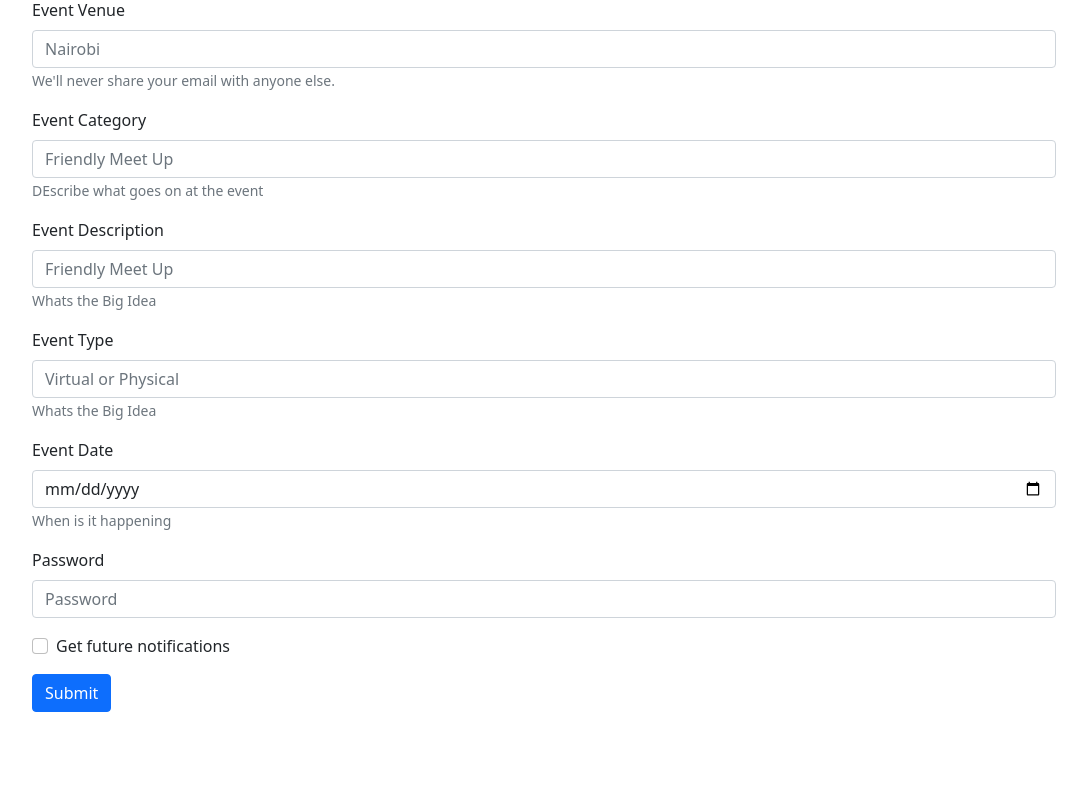
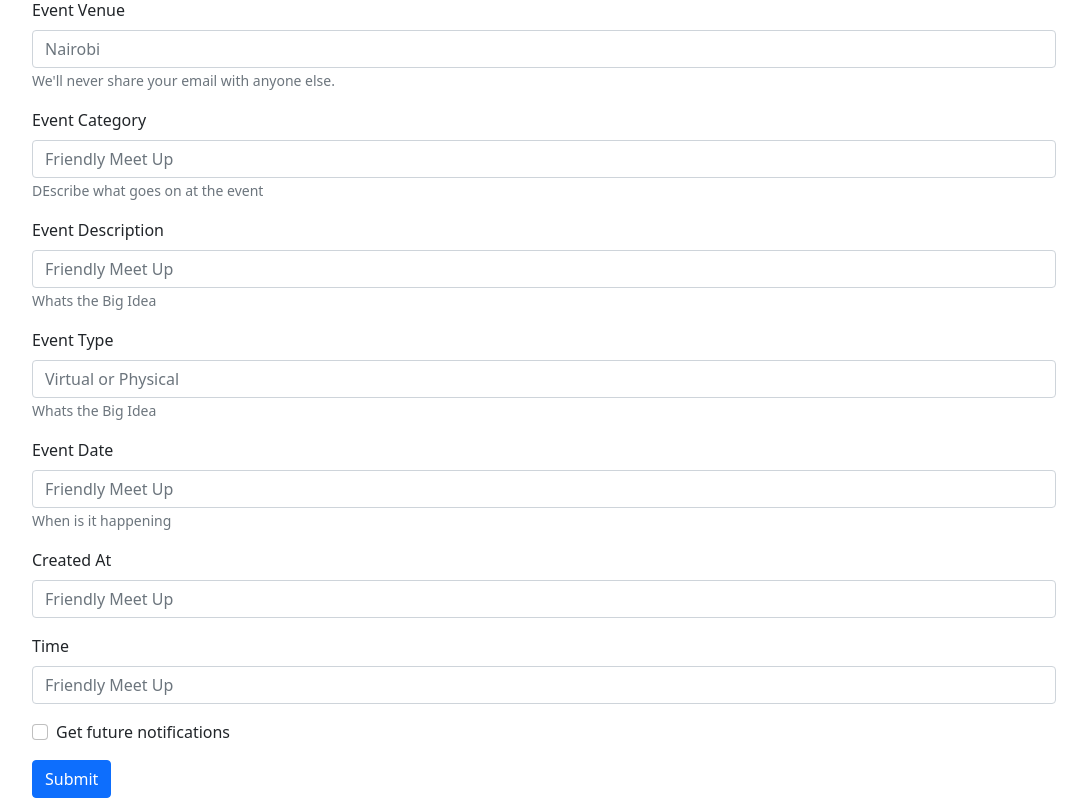
Before and after one commit to collinskoech11/EventManagement, a React (Create React App) app in the folder event/: page /Pages/Manager/CreateEvent in a window 1280 px wide. Shown: the part 272-1072 px from the top of the page, without its empty margins (96-1183 px from the left). Before the commit the page ends 986 px from the top, so only its background shows below. Built offline with nearby package versions, Linux system fonts and the light colour scheme.

Commit message:
Event creation form handling

```diff
--- a/event/src/App.css
+++ b/event/src/App.css
@@ -36,5 +36,19 @@
 }
 a{
     padding-bottom:20px;
-    margin-left:10px;
 }
+*{
+    max-width: 100vw;
+    margin:0;
+    padding:0;
+    box-sizing:border-box;
+}
+.item{
+    height:100vh;
+}
+@media (max-width:1000px){
+    .item{
+        height:80vh;
+
+    }
+}
--- a/event/src/Pages/EventDetail.js
+++ b/event/src/Pages/EventDetail.js
@@ -1,8 +1,22 @@
-import React, {useState} from 'react'
+import React, {useEffect, useState} from 'react'
 import {Carousel, Row, Col, Button, } from 'react-bootstrap'
+import {useLocation} from "react-router-dom"
+function EventDetail() {
+  const [Event, fetchEvent] = useState([]);
+  const location = useLocation();
+  // const [book] = useState(1);
+ const getData = () => {
+  fetch(`http://localhost:8000/event/detail/${location.state.x}`, {mode: 'cors'})
+  .then((res) => res.json())
+  .then((res) => {
+    console.log(res)
+    fetchEvent(res)
+  })
+ }
+ useEffect(() =>{
+  getData()
+ },[])
 
-function EventDetail() {
-  const [color, setColor] = useState("#80CED7");
   return (
     <div className="detail">
       <Carousel variant="light">
@@ -42,26 +56,39 @@ function EventDetail() {
       </Carousel>
       <Row className="item">
       <Col className="info">
-        <h2>Cocktail Party</h2>
+        <h2>{Event.title}</h2>
         <br />
         <br />
-        <p>Description</p>
         <Row className="buttonRow">
-          <Col>
-            <p>Available Colors:</p>
-            <Button id="blue" onClick={() => setColor("#80CED7")}></Button>
-            <Button id="flax" onClick={() => setColor("#E9D985")}></Button>
-            <Button id="red" onClick={() => setColor("#BF211E")}></Button>
+          <Col style={{ textAlign: "left" }}>
+            <h5>Event Type:</h5>
+            <p>{Event.type}</p>
           </Col>
           <Col style={{ textAlign: "right" }}>
-            <p>Price: 1000</p>
-            <a href="/Pages/User/SubmitRsvp">
-              <Button id="buy" variant="primary">
-                Register
-              </Button>
-            </a>
+            <h5>Venue</h5>
+            <p>{Event.Venue}</p>
           </Col>
         </Row>
+        <Row className="buttonRow">
+          <Col style={{ textAlign: "left" }}>
+            <h5>Time</h5>
+            <p>{Event.time_created}</p>
+
+          </Col>
+          <Col style={{ textAlign: "right" }}>
+            <h5>Date</h5>
+            <p>{Event.date}</p>
+          </Col>
+        </Row>
+        <Row className="buttonRow">
+          <h5>Description</h5>
+          <p>{Event.description}</p>
+        </Row>
+        <a href="/Pages/User/SubmitRsvp">
+          <Button id="buy" variant="primary">
+            Register
+          </Button>
+        </a>
       </Col>
     </Row>
     </div>
--- a/event/src/Pages/Manager/CreateEvent.js
+++ b/event/src/Pages/Manager/CreateEvent.js
@@ -1,14 +1,64 @@
-import React from 'react'
+import React, {useState} from 'react'
+import {useNavigate} from 'react-router-dom'
 import {Form, Group, Label, Control, Check, Button} from 'react-bootstrap'
 
 function CreateEvent() {
+  let navigate = useNavigate()
+  const [title, setTitle] = useState("")
+  const [Venue, setVenue] = useState("")
+  const [category, setCategory] = useState("")
+  const [description, setDescription] = useState("")
+  const [type, setType] = useState("")
+  const [created_at, setCreated_at] = useState("")
+  const [date, setDate] = useState("")
+  const [time_created, setTime_created] = useState("")
+  const [password, setPassword ] = useState("")
+  let handleSubmit = async (e) => {
+
+    e.preventDefault();
+    try{
+        let res =  await fetch("http://localhost:8000/events/new",{
+          method: "POST",
+          headers: {
+            'Content-Type': 'application/json',
+            'accept':'application/json'
+          },
+          body: JSON.stringify({
+              title: title,
+              Venue: Venue,
+              category: category,
+              description: description,
+              type: type,
+              created_at: created_at,
+              date: date,
+              time_created: time_created,
+              password: password,
+          }),
+        });
+        let resJson = await res.json();
+        if (res.status == 200){
+          setTitle("")
+          setVenue("")
+          setCategory("")
+          setDescription("")
+          setType("")
+          setCreated_at("")
+          setDate("")
+          setTime_created("")
+        }
+        let path = '/Pages/User/Success'
+        navigate(path)
+    } catch(err){
+        console.log(err)
+    }
+  }
   return (
     <div className="mydiv">
       <Form>
         <Form.Group className="mb-3">
 
           <Form.Label>Event title</Form.Label>
-          <Form.Control type="text" placeholder="Cocktail Party" />
+          <Form.Control type="text" placeholder="Cocktail Party" onChange={(e) => setTitle(e.target.value)}/>
           <Form.Text className="text-muted">
             We'll never share your email with anyone else.
           </Form.Text>
@@ -16,7 +66,7 @@ function CreateEvent() {
 
         <Form.Group className="mb-3">
           <Form.Label>Event Venue</Form.Label>
-          <Form.Control type="text" placeholder="Nairobi" />
+          <Form.Control type="text" placeholder="Nairobi" onChange={(e) => setVenue(e.target.value)} />
           <Form.Text className="text-muted">
             We'll never share your email with anyone else.
           </Form.Text>
@@ -24,7 +74,7 @@ function CreateEvent() {
 
         <Form.Group className="mb-3">
           <Form.Label>Event Category</Form.Label>
-          <Form.Control type="text" placeholder="Friendly Meet Up" />
+          <Form.Control type="text" placeholder="Friendly Meet Up" onChange={(e) => setCategory(e.target.value)}/>
           <Form.Text className="text-muted">
            DEscribe what goes on at the event
           </Form.Text>
@@ -32,7 +82,7 @@ function CreateEvent() {
 
         <Form.Group className="mb-3">
           <Form.Label>Event Description</Form.Label>
-          <Form.Control type="text" placeholder="Friendly Meet Up" />
+          <Form.Control type="text" placeholder="Friendly Meet Up" onChange={(e) => setDescription(e.target.value)}/>
           <Form.Text className="text-muted">
            Whats the Big Idea
           </Form.Text>
@@ -40,7 +90,7 @@ function CreateEvent() {
 
         <Form.Group className="mb-3">
           <Form.Label>Event Type</Form.Label>
-          <Form.Control type="text" placeholder="Virtual or Physical" />
+          <Form.Control type="text" placeholder="Virtual or Physical" onChange={(e) => setType(e.target.value)} />
           <Form.Text className="text-muted">
           Whats the Big Idea
           </Form.Text>
@@ -48,23 +98,30 @@ function CreateEvent() {
 
         <Form.Group className="mb-3">
           <Form.Label>Event Date</Form.Label>
-          <Form.Control type="date" placeholder="Friendly Meet Up" />
+          <Form.Control type="text" placeholder="Friendly Meet Up" onChange={(e) => setDate(e.target.value)}/>
           <Form.Text className="text-muted">
           When is it happening
           </Form.Text>
         </Form.Group>
 
         <Form.Group className="mb-3">
-          <Form.Label>Password</Form.Label>
-          <Form.Control type="password" placeholder="Password" />
+          <Form.Label>Created At</Form.Label>
+          <Form.Control type="text" placeholder="Friendly Meet Up" onChange={(e) => setCreated_at(e.target.value)}/>
         </Form.Group>
+
+        <Form.Group className="mb-3">
+        <Form.Label>Time</Form.Label>
+        <Form.Control type="text" placeholder="Friendly Meet Up" onChange={(e) => setTime_created(e.target.value)}/>
+      </Form.Group>
+
+
 
 
         <Form.Group className="mb-3" controlId="formBasicCheckbox">
           <Form.Check type="checkbox" label="Get future notifications" />
         </Form.Group>
 
-        <Button variant="primary" type="submit">
+        <Button variant="primary" type="submit" onClick={handleSubmit}>
           Submit
         </Button>
       </Form>
--- a/event/src/Pages/Onboarding/UserCreation.js
+++ b/event/src/Pages/Onboarding/UserCreation.js
@@ -3,6 +3,23 @@ import {Form, Group, Label, Control, Check, Button} from 'react-bootstrap'
 import React from 'react'
 
 function UserCreation() {
+  let handleSubmit = async (e) => {
+    e.preventDefault();
+    try{
+        let res =  await fetch("http://localhost:8000/rsvp/new",{
+          method: "POST",
+          body: JSON.stringify({
+
+          }),
+        });
+        let resJson = await res.json();
+        if (res.status == 200){
+
+        }
+    } catch(err){
+        console.log(err)
+    }
+  }
   return (
     <div className="mydiv">
       <Form>
--- a/event/src/Pages/User/SubmitRsvp.js
+++ b/event/src/Pages/User/SubmitRsvp.js
@@ -3,6 +3,23 @@ import {Form, Group, Label, Control, Check, Button} from 'react-bootstrap'
 
 
 function SubmitRsvp() {
+  let handleSubmit = async (e) => {
+    e.preventDefault();
+    try{
+        let res =  await fetch("http://localhost:8000/rsvp/new",{
+          method: "POST",
+          body: JSON.stringify({
+
+          }),
+        });
+        let resJson = await res.json();
+        if (res.status == 200){
+
+        }
+    } catch(err){
+        console.log(err)
+    }
+  }
   return (
     <div className="mydiv">
       <Form>
--- a/event/src/Pages/User/UpcomingEvents.js
+++ b/event/src/Pages/User/UpcomingEvents.js
@@ -1,11 +1,13 @@
 import React, {useState, useEffect} from 'react'
 import {Card, Button, Nav} from 'react-bootstrap'
+import {useNavigate} from 'react-router-dom'
 // http://127.0.0.1:8000/
 
 
 function UpcomingEvents() {
 
     const [Events, fetchEvents] = useState([])
+    const [book, setBook] = useState(1)
 
     const getData = () => {
         fetch('http://localhost:8000/events',{mode:'cors'})
@@ -19,6 +21,22 @@ function UpcomingEvents() {
     useEffect(() => {
       getData()
     }, [])
+    let navigate = useNavigate()
+     const handleClick = (event) => {
+      setBook((event.currentTarget.id));
+      console.log(book);
+      let path = '/Pages/EventDetail'
+      navigate(path, {state:{x:book}})
+        // { component: <Navigate to="/Pages/EventDetail"/>}
+      // redirects to /Pages/EventDetail
+    }
+    const handleSubmit = (event, x) => {
+      setBook(event.currentTarget.id)
+      console.log(x)
+      let path = '/Pages/User/SubmitRsvp'
+      // navigate(path)
+      // redirects to /Pages/User/SubmitRsvp
+    }
   return (
     <>
 
@@ -26,6 +44,7 @@ function UpcomingEvents() {
     <h4>Upcoming Events</h4>
 
     {Events.map((item,i) => {
+      var x = i+1;
       return (
         <div className="mydiv" key={i}>
         <Card>
@@ -43,8 +62,8 @@ function UpcomingEvents() {
               {item.type} | <b>{item.Venue}</b><br/>
               {item.date}<br/>
             </Card.Text>
-           <a href="/Pages/EventDetail"> <Button variant="primary">View Event Details</Button></a><br/><br/>
-           <a href="/Pages/User/SubmitRsvp"> <Button variant="primary">Register for the event</Button></a>
+              <Button variant="primary" id={x} onClick={handleClick}>View Event Details</Button><br/><br/>
+              <Button onClick={handleSubmit} variant="primary">Register for the event</Button>
           </Card.Body>
         </Card>
         </div>
```
Also changed, not shown: 1 other file (tests, documents, lock files or other folders).
